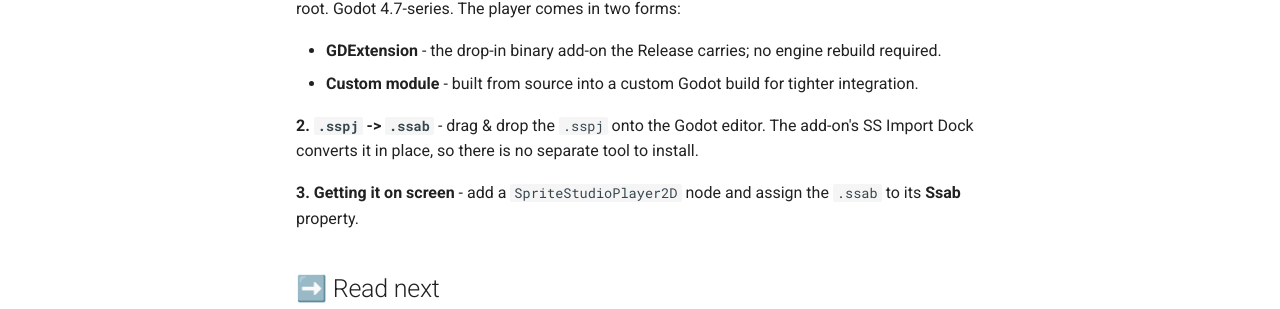
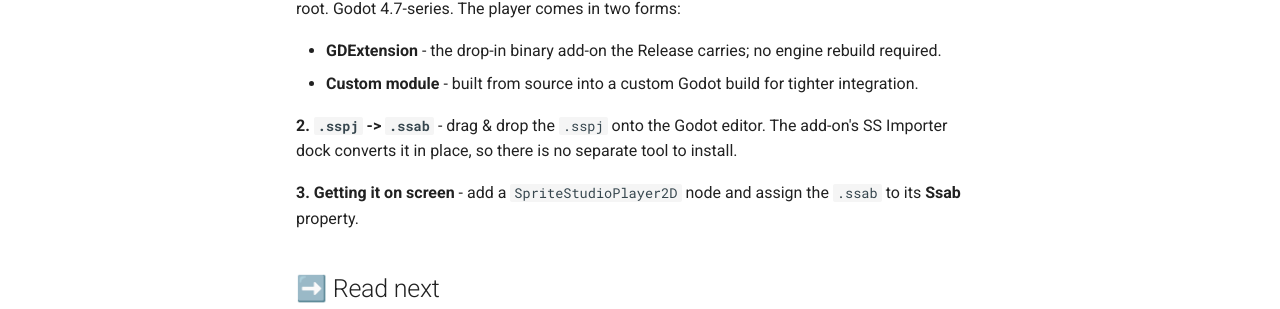
Before and after one commit to cri-middleware/SpriteStudio-Docs, an MkDocs documentation site: the page built from docs/en/players/godot.md, in a window 1280 px wide and 1023 px high. Shown: the part 427-736 px from the top of the window. Built offline with MkDocs 1.6.1 and Material for MkDocs 9.7.7, drawn with Linux system fonts in a browser that asks for light colours; comment, search, counter and statistics services are not loaded.

Commit message:
docs: call Godot's import dock the SS Importer dock
SSPlayerForGodot renames the dock, whose tab read "SSPJ" while its
docs said "SS Import Dock", to "SS Importer". The Godot page, the
conversion overview and the support table follow it in both locales.

```diff
--- a/docs/en/players/godot.md
+++ b/docs/en/players/godot.md
@@ -13,8 +13,8 @@ Godot project root. Godot 4.7-series. The player comes in two forms:
 - **GDExtension** - the drop-in binary add-on the Release carries; no engine rebuild required.
 - **Custom module** - built from source into a custom Godot build for tighter integration.
 
-**2. `.sspj` -> `.ssab`** - drag & drop the `.sspj` onto the Godot editor. The add-on's SS Import
-Dock converts it in place, so there is no separate tool to install.
+**2. `.sspj` -> `.ssab`** - drag & drop the `.sspj` onto the Godot editor. The add-on's SS Importer
+dock converts it in place, so there is no separate tool to install.
 
 **3. Getting it on screen** - add a `SpriteStudioPlayer2D` node and assign the `.ssab` to its
 **Ssab** property.
```
Also changed, not shown: docs/en/overview/conversion.md (+1 -1 lines), docs/en/support.md (+1 -1 lines), docs/ja/overview/conversion.md (+1 -1 lines), docs/ja/players/godot.md (+1 -1 lines), docs/ja/support.md (+1 -1 lines).
